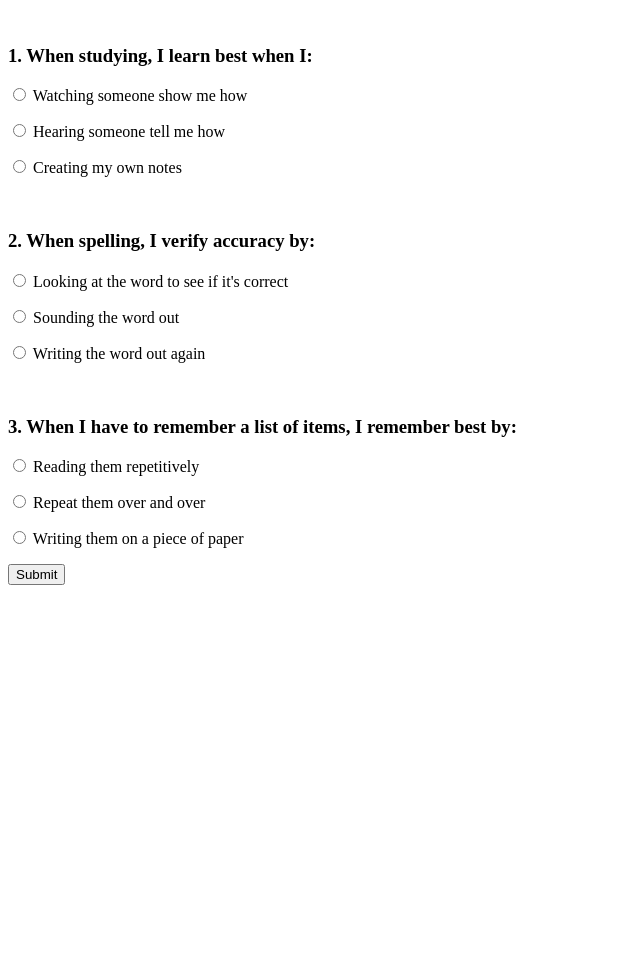
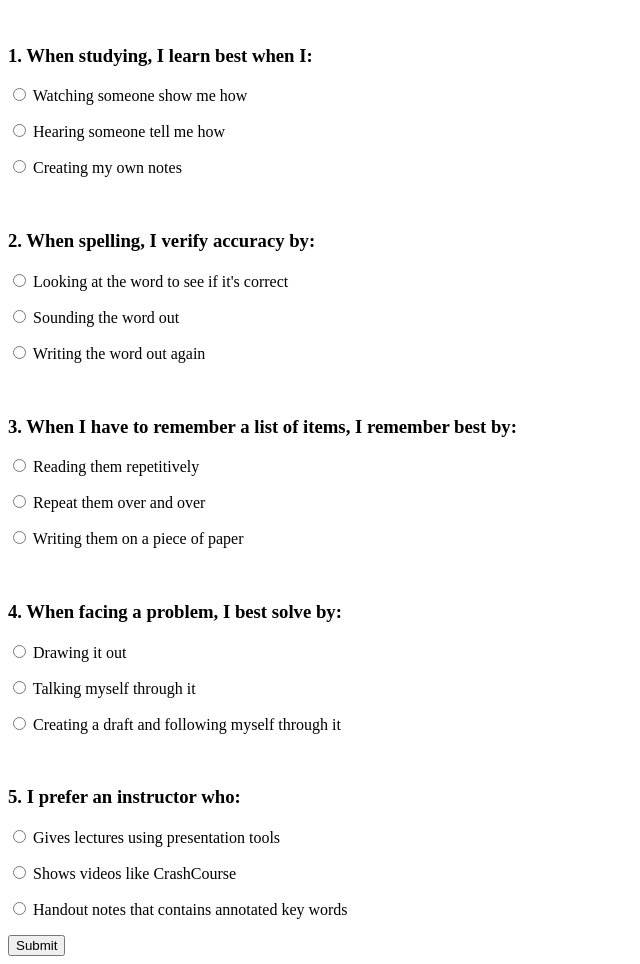
Before and after one commit to jcderry5/shared, a Python web app: template templates/quiz.html in a window 1280 px wide. Shown: the whole page, without its empty margins (0-640 px from the left). Before the commit the page ends 585 px from the top, so only its background shows below. Run offline with Jinja, Linux system fonts and the light colour scheme; the template is opened without the code that fills it, so the values that code supplies are empty.

Commit message:
IDK what I'm doing

```diff
--- a/templates/quiz.html
+++ b/templates/quiz.html
@@ -5,7 +5,7 @@
     <title></title>
   </head>
   <body>
-
+<form action="/Quiz" method="post">
     <div class="quiz_ques">
       <br>
         <h3> 1. When studying, I learn best when I: </h3>
@@ -48,7 +48,36 @@
           <label for="q-3r">Writing them on a piece of paper</label></p>
     </div>
 
+    <div class="quiz_ques">
+      <br>
+        <h3> 4. When facing a problem, I best solve by:  </h3>
+        <!-- v = visual  -->
+        <p><input id="q-4v" name="q-4" type="radio" value="v" />
+          <label for="q-4v">Drawing it out</label></p>
+        <!-- a = lecture/auditory -->
+        <p><input id="q-4a" name="q-4" type="radio" value="a" />
+          <label for="q-4a">Talking myself through it</label></p>
+        <!-- r = reading/writing -->
+        <p><input id="q-4r" name="q-4" type="radio" value="r" />
+          <label for="q-4r">Creating a draft and following myself through it</label></p>
+    </div>
+
+    <div class="quiz_ques">
+      <br>
+        <h3> 5. I prefer an instructor who:  </h3>
+        <!-- v = visual  -->
+        <p><input id="q-5v" name="q-5" type="radio" value="v" />
+          <label for="q-5v">Gives lectures using presentation tools</label></p>
+        <!-- a = lecture/auditory -->
+        <p><input id="q-5a" name="q-5" type="radio" value="a" />
+          <label for="q-5a">Shows videos like CrashCourse</label></p>
+        <!-- r = reading/writing -->
+        <p><input id="q-5r" name="q-5" type="radio" value="r" />
+          <label for="q-5r">Handout notes that contains annotated key words</label></p>
+    </div>
+
     <input type="submit" value="Submit">
+  </form>
 
   </body>
 </html>
```
Also changed, not shown: main.py (+9 -0 lines), 3 other files.
